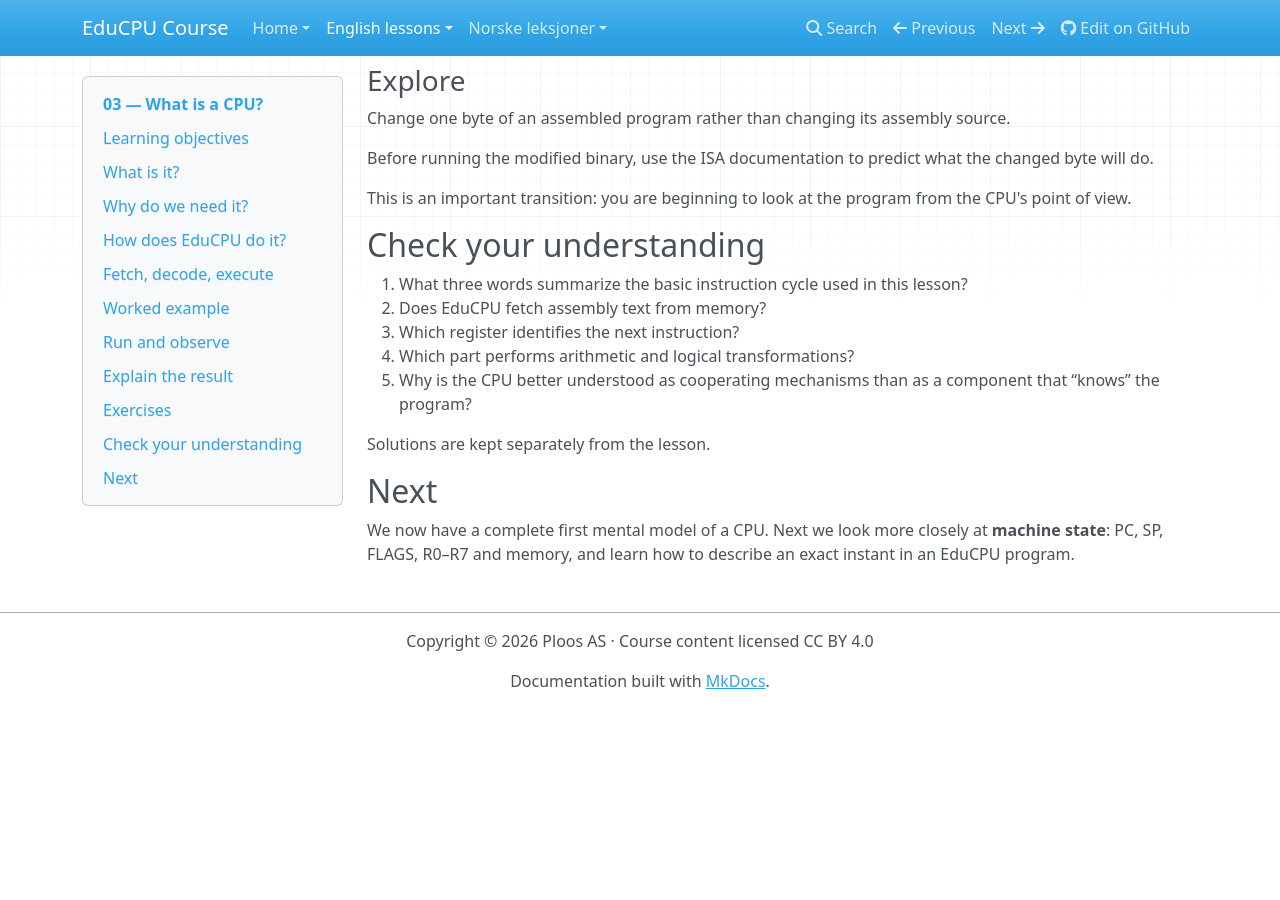
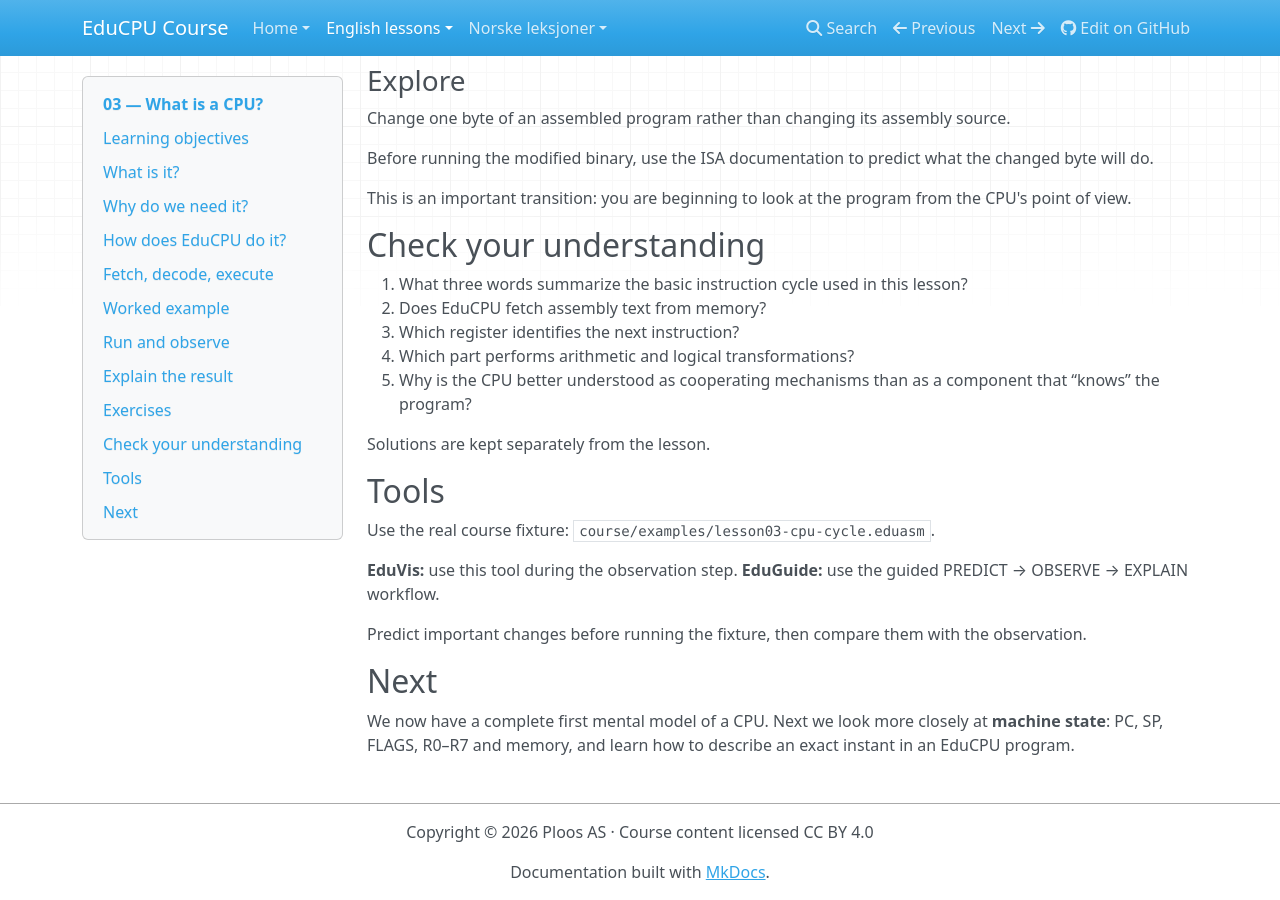
Before and after one commit to Ploos-AS/EduCPU, an MkDocs documentation site: the page built from course/en/lessons/03-what-is-a-cpu.md, in a window 1280 px wide and 900 px high, scrolled down 3939 px. Built offline with MkDocs 1.6.1, drawn with Linux system fonts in a browser that asks for light colours; nearby versions of some CDN libraries; before the commit the page ends 4648 px from its top, so only the background shows below that.

Commit message:
Pedagogy: expose tools and fixture in 03-what-is-a-cpu.md

```diff
--- a/course/en/lessons/03-what-is-a-cpu.md
+++ b/course/en/lessons/03-what-is-a-cpu.md
@@ -201,6 +201,14 @@
 
 Solutions are kept separately from the lesson.
 
+## Tools
+
+Use the real course fixture: `course/examples/lesson03-cpu-cycle.eduasm`.
+
+**EduVis:** use this tool during the observation step. **EduGuide:** use the guided PREDICT → OBSERVE → EXPLAIN workflow.
+
+Predict important changes before running the fixture, then compare them with the observation.
+
 ## Next
 
 We now have a complete first mental model of a CPU. Next we look more closely at **machine state**: PC, SP, FLAGS, R0–R7 and memory, and learn how to describe an exact instant in an EduCPU program.
```
